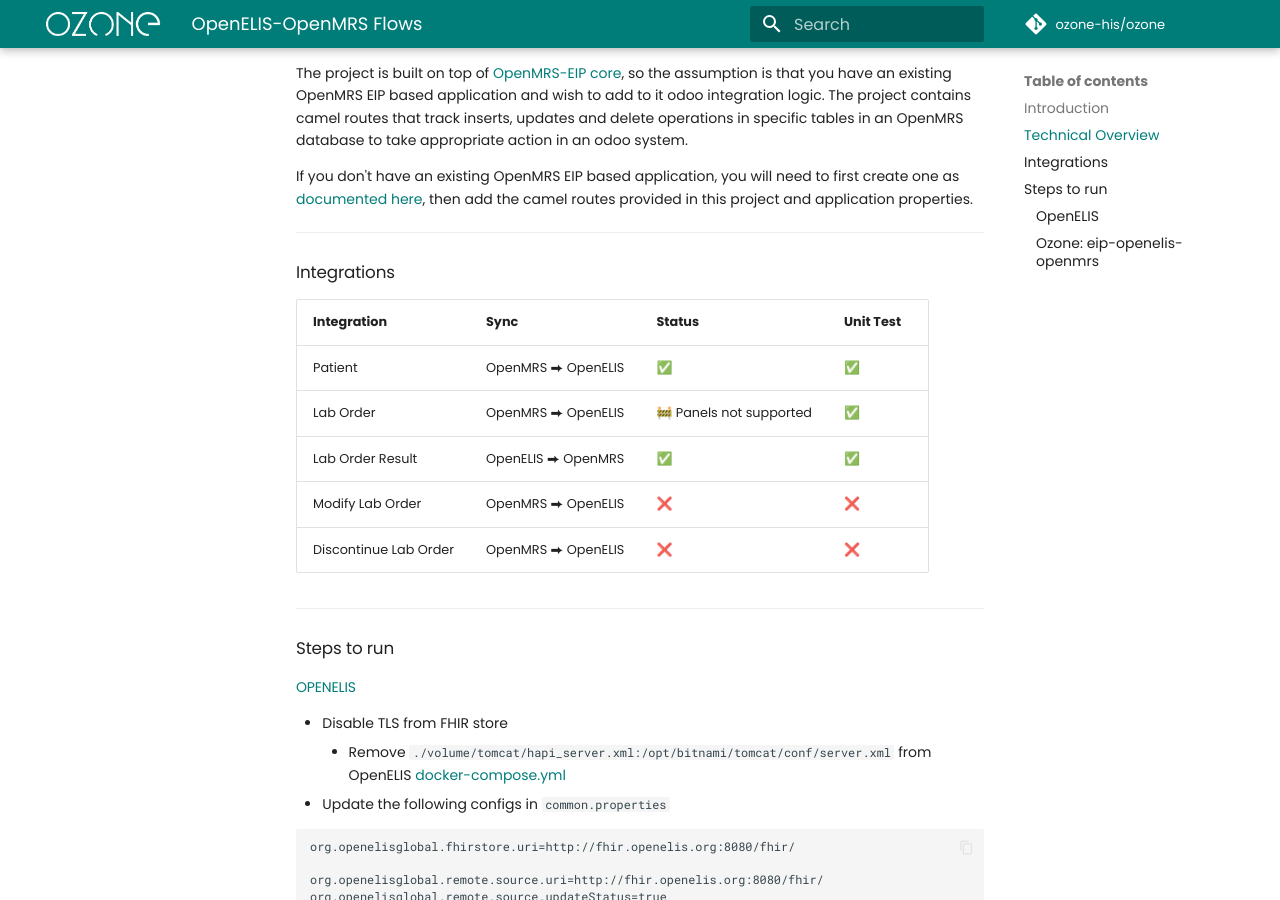
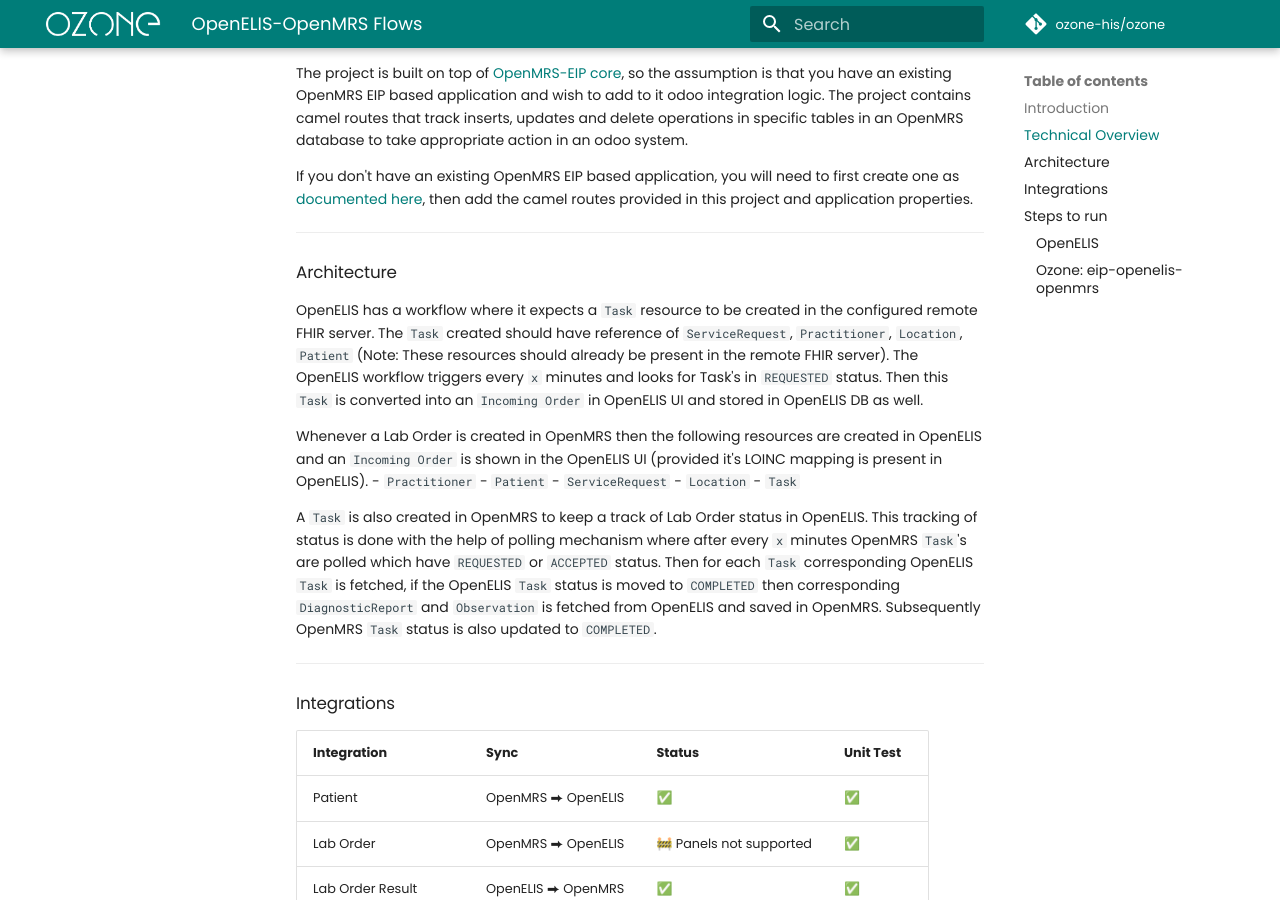
Before and after one commit to ozone-his/ozone-docs, an MkDocs documentation site: the page built from docs/users/openelis-openmrs.md, in a window 1280 px wide and 900 px high, scrolled down 438 px. Built offline with MkDocs 1.6.1 and Material for MkDocs 9.7.7, drawn with Linux system fonts in a browser that asks for light colours; comment, search, counter and statistics services are not loaded.

Commit message:
Integration Architecture details added

```diff
--- a/docs/users/openelis-openmrs.md
+++ b/docs/users/openelis-openmrs.md
@@ -22,6 +22,30 @@
 If you don't have an existing OpenMRS EIP based application, you will need to first create one as
 [documented here](https://github.com/openmrs/openmrs-eip/tree/master/docs/custom), then add the camel routes
 provided in this project and application properties.
+
+----------------------------------------------------
+
+### Architecture
+
+OpenELIS has a workflow where it expects a `Task` resource to be created in the configured remote FHIR
+server. The `Task` created should have reference of `ServiceRequest`, `Practitioner`, `Location`, `Patient`
+(Note: These resources should already be present in the remote FHIR server). The OpenELIS
+workflow triggers every `x` minutes and looks for Task's in `REQUESTED` status. Then this `Task` is converted into an
+`Incoming Order` in OpenELIS UI and stored in OpenELIS DB as well.
+
+Whenever a Lab Order is created in OpenMRS then the following resources are created in OpenELIS and an `Incoming Order` is shown in the OpenELIS UI
+(provided it's LOINC mapping is present in OpenELIS).
+- `Practitioner`
+- `Patient`
+- `ServiceRequest`
+- `Location`
+- `Task`
+
+A `Task` is also created in OpenMRS to keep a track of Lab Order status in OpenELIS. This tracking of status is done with
+the help of polling mechanism where after every `x` minutes OpenMRS `Task`'s are polled which have  `REQUESTED` or `ACCEPTED`
+status. Then for each `Task` corresponding OpenELIS `Task` is fetched, if the OpenELIS `Task` status is moved to `COMPLETED` then
+corresponding `DiagnosticReport` and `Observation` is fetched from OpenELIS and saved in OpenMRS. Subsequently OpenMRS `Task` status
+is also updated to `COMPLETED`.
 
 ----------------------------------------------------
 
```
